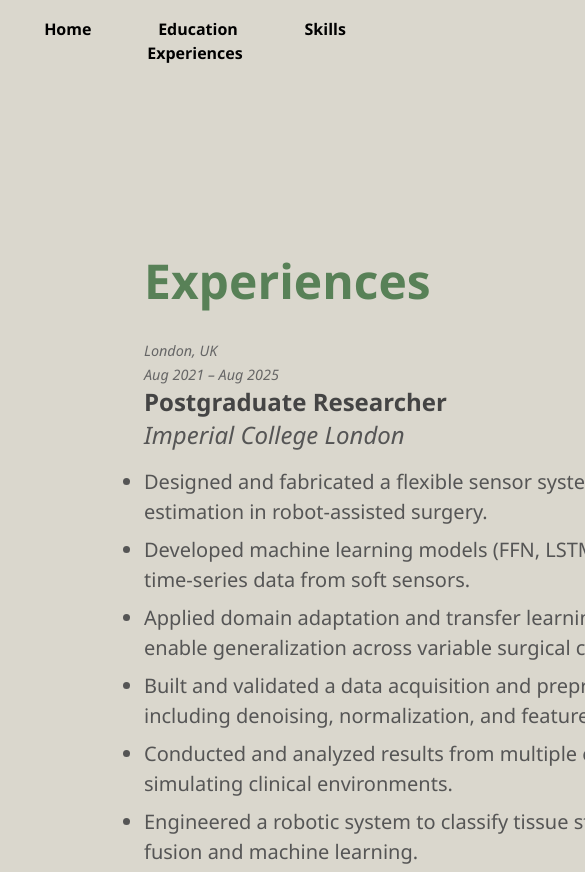
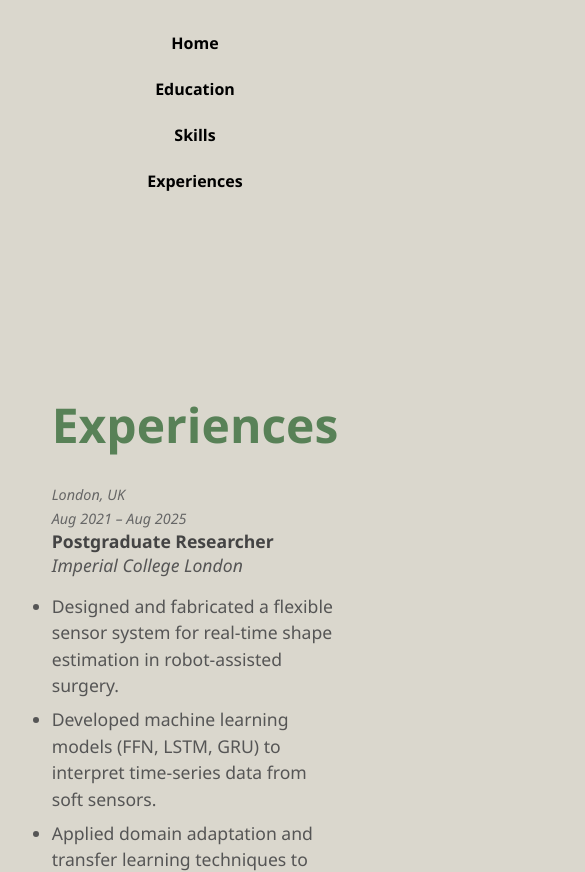
Before and after one commit to Amirhsbz/AmirPortfolio, a plain HTML site: page experience.html in a window 390 px wide. Shown: the top 872 px of the page, 585 px wide, since content can reach past the window. Drawn offline with Linux system fonts and the light colour scheme.

Commit message:
Add files via upload

```diff
--- a/style.css
+++ b/style.css
@@ -268,3 +268,62 @@ body {
 .exp-details li {
   margin-bottom: 0.5rem; /* Adjust the value as needed */
 }
+@media (max-width: 768px) {
+  .container {
+    flex-direction: column;
+    align-items: center;
+    justify-content: flex-start;
+    height: auto;
+    padding: 2rem 1rem;
+  }
+
+  .left {
+    flex: none;
+    margin-bottom: 1rem;
+  }
+
+  .profile-img {
+    width: 250px;
+    height: 250px;
+  }
+
+  .right {
+    flex: none;
+    padding: 1rem;
+    text-align: center;
+    margin-left: 0;
+  }
+
+  .navbar {
+    flex-direction: column;
+    padding: 1rem;
+  }
+
+  .navbar a {
+    display: block;
+    margin: 0.5rem 0;
+  }
+
+  .experience-page .right {
+    margin-left: 0;
+    margin-right: 0;
+  }
+
+  .section {
+    padding-left: 1rem;
+    padding-right: 1rem;
+    margin: 2rem auto;
+  }
+
+  .education-page,
+  .experience-page {
+    margin-left: 1rem;
+    margin-right: 1rem;
+  }
+
+  .exp-header h3,
+  .exp-header p,
+  .exp-details li {
+    font-size: 1.1rem;
+  }
+}
```
